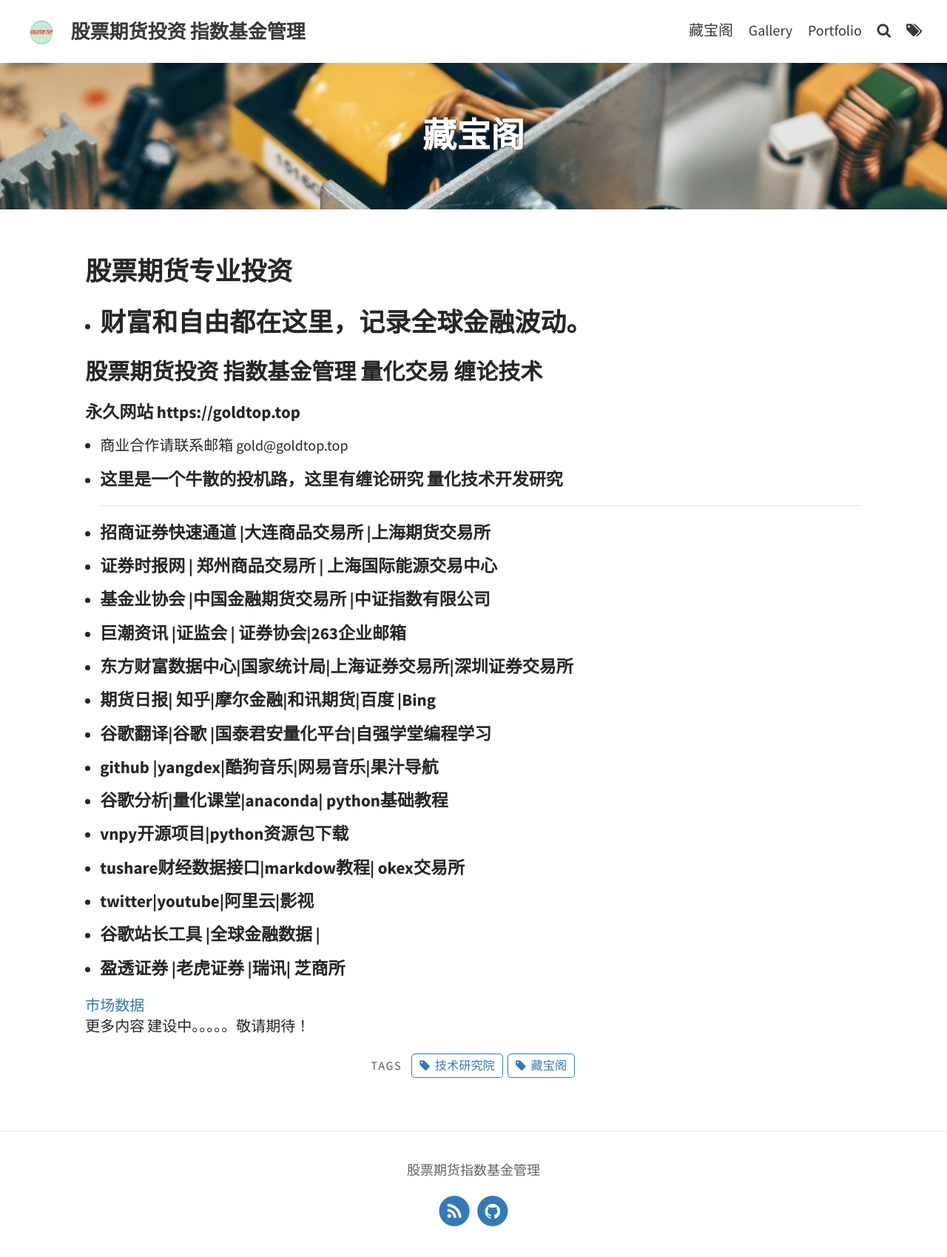
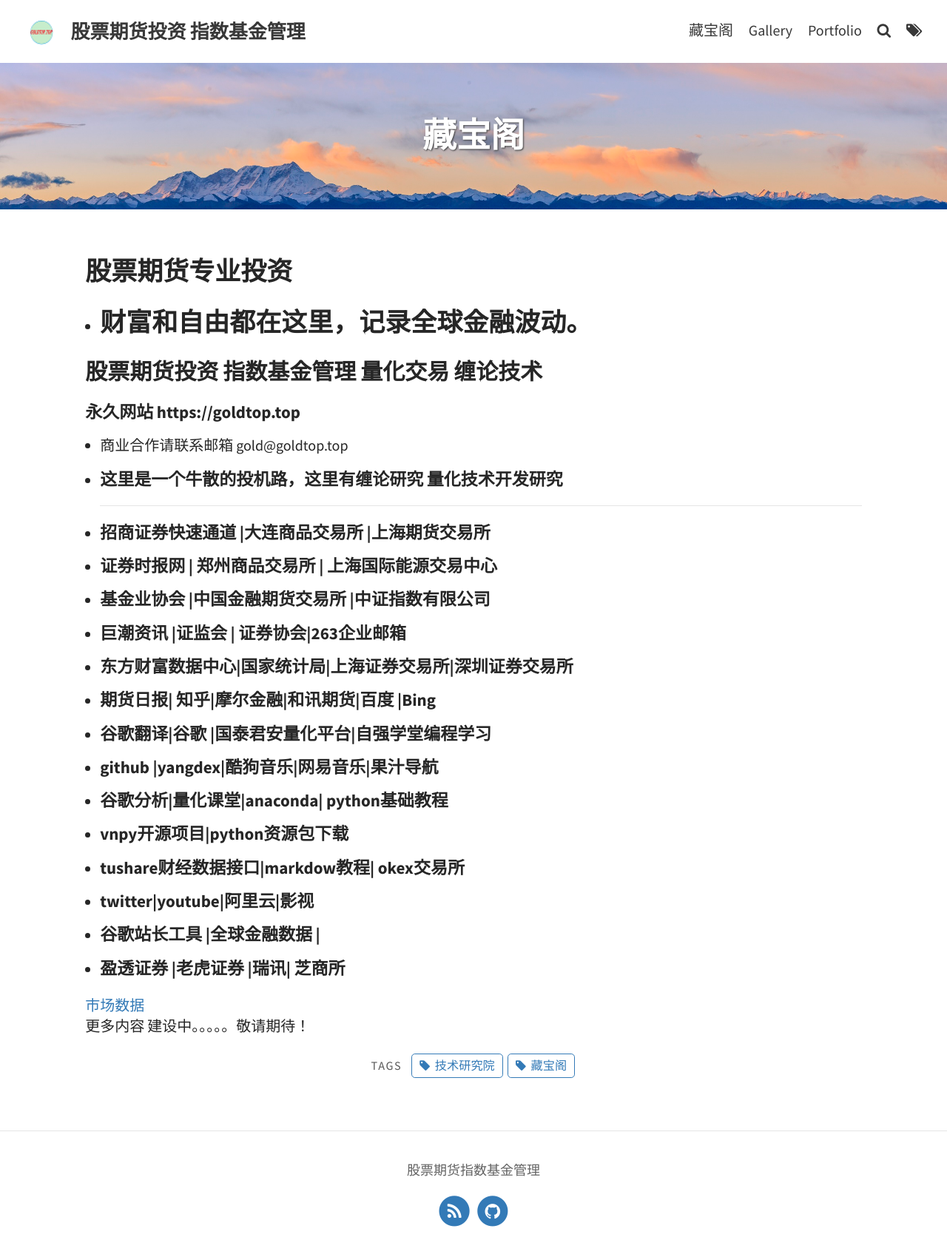
Before and after one commit to pp88top/stock.github.io, a Jekyll site: the page built from pages/about.md, in a window 1280 px wide. Shown: the whole page at 74% size. Built offline with Jekyll 4.4.1, drawn with Linux system fonts in a browser that asks for light colours; a script that is not in the unit is left out.

Commit message:
Update about.md

```diff
--- a/pages/about.md
+++ b/pages/about.md
@@ -2,7 +2,7 @@
 layout: page
 title: 藏宝阁
 permalink: /about/
-feature-img: "assets/img/pexels/circuit.jpeg"
+feature-img: "assets/img/pexels/pic1.jpg"
 tags: [藏宝阁, 技术研究院]
 ---
 
```
